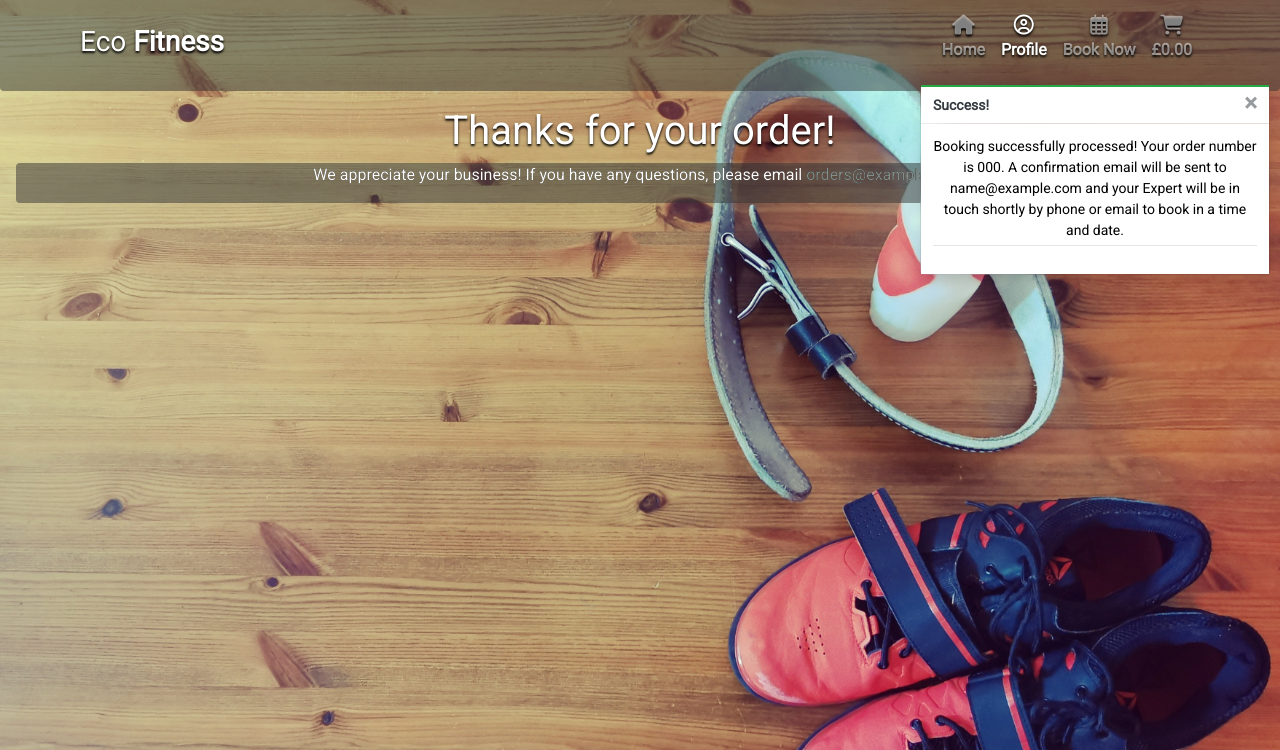
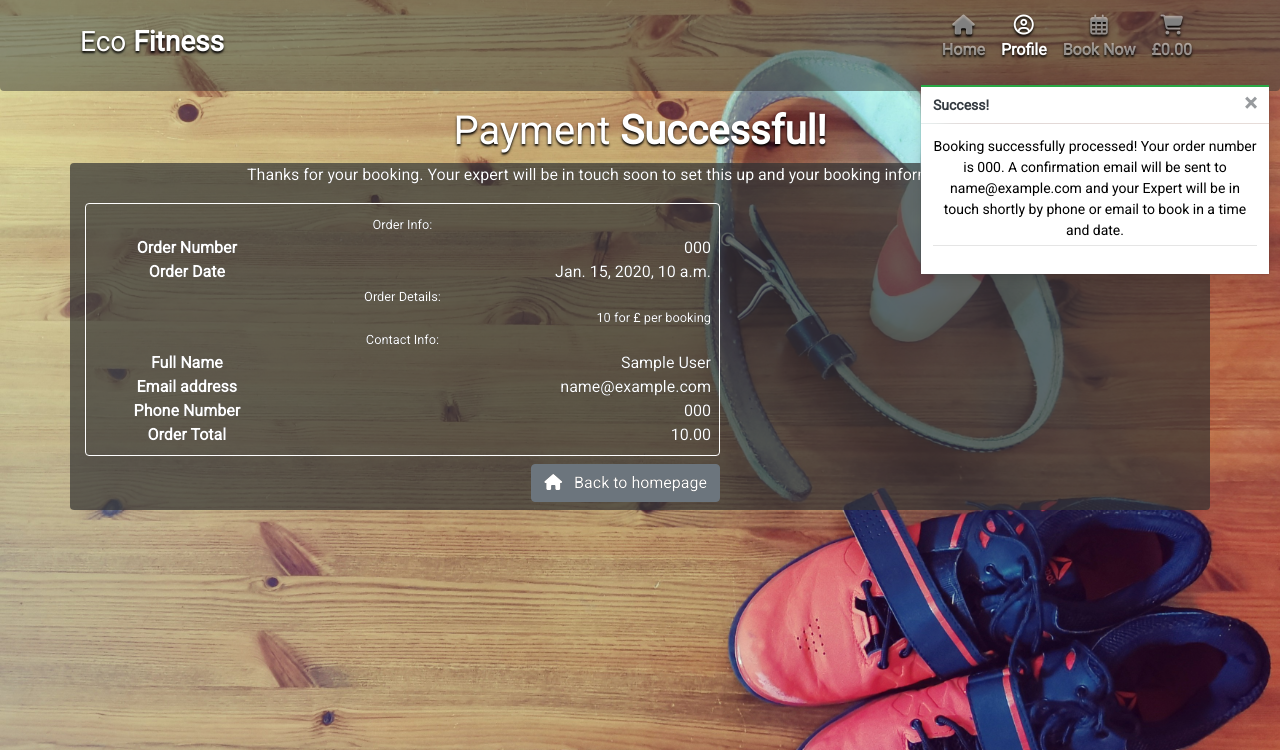
Before and after one commit to Tilly3g/eco-fitness, a Django app: page /payment/payment_success/000 in a window 1280 px wide. Shown: the top 750 px of the page. Run offline with Django 3.2, Linux system fonts and the light colour scheme; tables that the repository leaves empty hold one stand-in row (values such as "Sample post"); data that the repository does not hold is empty; some libraries are stand-ins or nearby versions.

Commit message:
add order info on payment success page

```diff
--- a/payments/templates/payments/payment_success.html
+++ b/payments/templates/payments/payment_success.html
@@ -2,18 +2,123 @@
 {% load static %}
 
 {% block page_header %}
-    <h1>Thanks for your order!</h1>
+    <h1 class="diary-heading">Payment <strong>Successful!</strong></h1>
 {% endblock %}
 
 {% block content %}
 
-<div class="overlay rounded">
-    <div class="container">
-        <p>
-            We appreciate your business!
-            If you have any questions, please email
-            <a href="mailto:orders@example.com">orders@example.com</a>.
-        </p>
-    </div>
+<div class="container overlay rounded">
+    <p>
+        Thanks for your booking. Your expert will be in touch soon to set this up and your booking information is below.
+    </p>
+    <div class="row">
+            <div class="col-12 col-lg-7">
+                <div class="p-2 border border-white rounded">
+                    <div class="row">
+                        <div class="col">
+                            <small>Order Info:</small>
+                        </div>
+                    </div>
+
+                    <div class="row">
+                        <div class="col-12 col-md-4">
+                            <p class="mb-0 font-weight-bold">Order Number</p>
+                        </div>
+                        <div class="col-12 col-md-8 text-md-right">
+                            <p class="mb-0">{{ order.order_number }}</p>
+                        </div>
+                    </div>
+
+                    <div class="row">
+                        <div class="col-12 col-md-4">
+                            <p class="mb-0 font-weight-bold">Order Date</p>
+                        </div>
+                        <div class="col-12 col-md-8 text-md-right">
+                            <p class="mb-0">{{ order.date }}</p>
+                        </div>
+                    </div>
+
+                    <div class="row">
+                        <div class="col">
+                            <small>Order Details:</small>
+                        </div>
+                    </div>
+
+                    {% for item in order.lineitems.all %}
+                    <div class="row">
+                        <div class="col-12 col-md-4">
+                            <p class="small mb-0 font-weight-bold">
+                                {{ item.booking.name }}
+                            </p>
+                        </div>
+                        <div class="col-12 col-md-8 text-md-right">
+                            <p class="small mb-0">{{ item.quantity }} for £{{ item.booking.price }} per booking</p>
+                        </div>
+                    </div>
+                    {% endfor %}
+
+                    <div class="row">
+                        <div class="col">
+                            <small>Contact Info:</small>
+                        </div>
+                    </div>
+
+                    <div class="row">
+                        <div class="col-12 col-md-4">
+                            <p class="mb-0 text-black font-weight-bold">Full Name</p>
+                        </div>
+                        <div class="col-12 col-md-8 text-md-right">
+                            <p class="mb-0">{{ order.full_name }}</p>
+                        </div>
+                    </div>
+
+                    <div class="row">
+                        <div class="col-12 col-md-4">
+                            <p class="mb-0 text-black font-weight-bold">Email address</p>
+                        </div>
+                        <div class="col-12 col-md-8 text-md-right">
+                            <p class="mb-0">{{ order.email }}</p>
+                        </div>
+                    </div>
+
+                    <div class="row">
+                        <div class="col-12 col-md-4">
+                            <p class="mb-0 text-black font-weight-bold">Phone Number</p>
+                        </div>
+                        <div class="col-12 col-md-8 text-md-right">
+                            <p class="mb-0">{{ order.phone_number }}</p>
+                        </div>
+                    </div>
+
+                    <div class="row">
+                        <div class="col-12 col-md-4">
+                            <p class="mb-0 text-black font-weight-bold">Order Total</p>
+                        </div>
+                        <div class="col-12 col-md-8 text-md-right">
+                            <p class="mb-0">{{ order.order_total }}</p>
+                        </div>
+                    </div>
+                </div>
+            </div>
+        </div>
+        <div class="row">
+			<div class="col-12 col-lg-7 text-right">
+                {% if request.user.is_authenticated %}
+                    <a href="{% url 'profile' %}" class="btn btn-secondary my-2">
+                        <span class="icon mr-2">
+                            <i class="far fa-user-circle"></i>
+                        </span>
+                        <span>View Profile</span>
+                    </a>
+                {% else %}
+                    <a href="{% url 'home' %}" class="btn btn-secondary my-2">
+                        <span class="icon mr-2">
+                            <i class="fas fa-home"></i>
+                        </span>
+                        <span>Back to homepage</span>
+                    </a>
+                {% endif %}
+			</div>
+		</div>
 </div>
 {% endblock %}
--- a/static/css/base.css
+++ b/static/css/base.css
@@ -52,7 +52,7 @@ body, html {
 
 .overlay {
     background-color: rgb(51, 51, 51);
-    background-color: rgba(51, 51, 51, 0.5);
+    background-color: rgba(51, 51, 51, 0.7);
     color: #fff;
     text-shadow: 0 0 #000;
 }
```
Also changed, not shown: payments/templates/payments/payment.html (+16 -18 lines).
